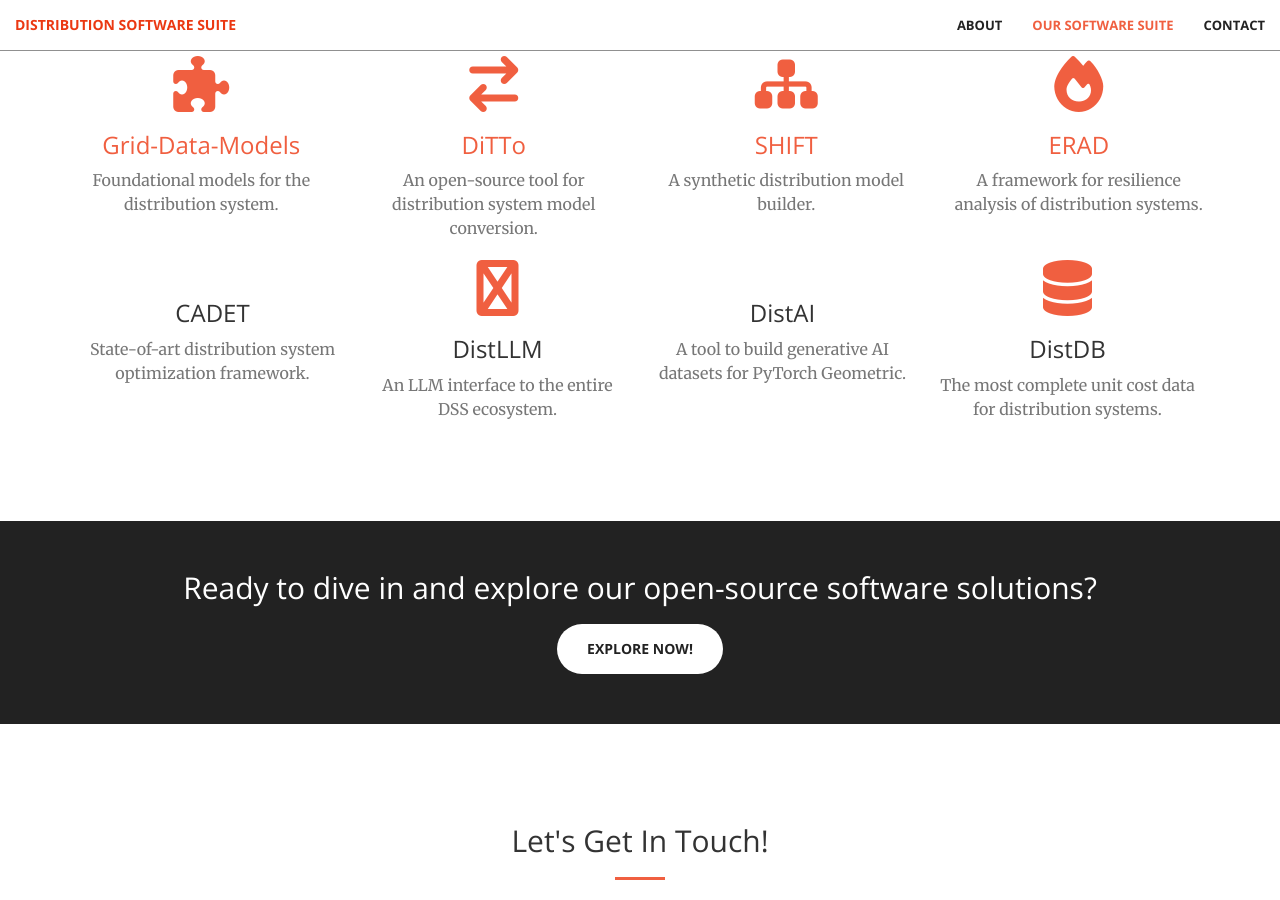
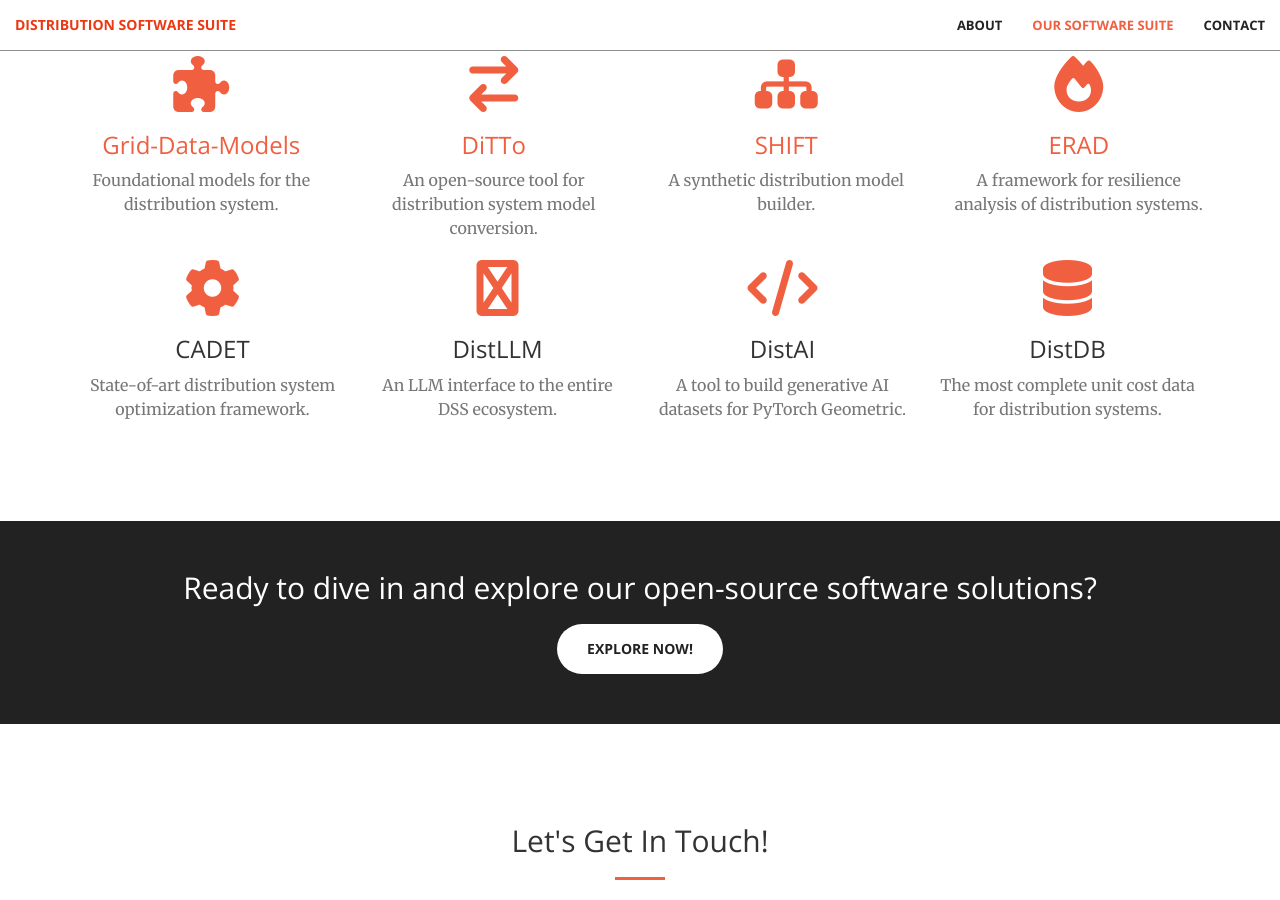
Before and after one commit to NREL-Distribution-Suites/distribution_software_suite, a Jekyll site: the page built from index.html, in a window 1280 px wide and 900 px high, scrolled down 1775 px. Built offline with Jekyll 4.4.1, drawn with Linux system fonts in a browser that asks for light colours.

Commit message:
Update services.html

```diff
--- a/_includes/services.html
+++ b/_includes/services.html
@@ -51,7 +51,7 @@
         <div class="row"></div>
             <div class="col-lg-3 col-md-6 text-center">
                 <div class="service-box">
-                    <i class="fa fa-4x fa-message-bot wow bounceIn text-primary" data-wow-delay=".2s"></i>
+                    <i class="fa fa-4x fa-gear wow bounceIn text-primary" data-wow-delay=".2s"></i>
                     <h3>CADET</h3>
                     <p class="text-muted">State-of-art distribution system optimization framework.</p>
                 </div>
@@ -65,7 +65,7 @@
             </div>
             <div class="col-lg-3 col-md-6 text-center">
                 <div class="service-box">
-                    <i class="fa fa-4x fa-chart-network wow bounceIn text-primary" data-wow-delay=".2s"></i>
+                    <i class="fa fa-4x fa-code wow bounceIn text-primary" data-wow-delay=".2s"></i>
                     <h3>DistAI</h3>
                     <p class="text-muted">A tool to build generative AI datasets for PyTorch Geometric.</p>
                 </div>
```
